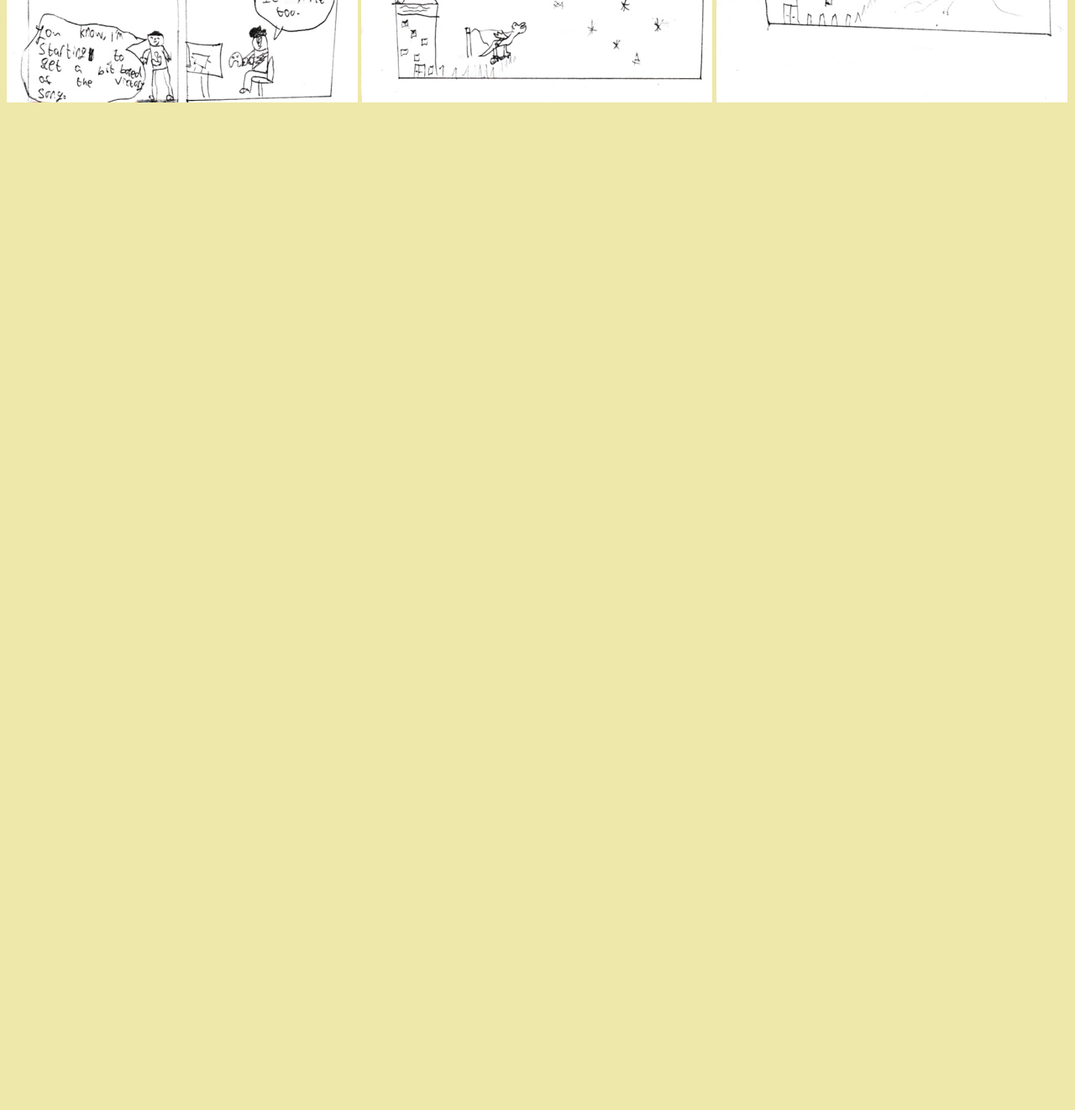
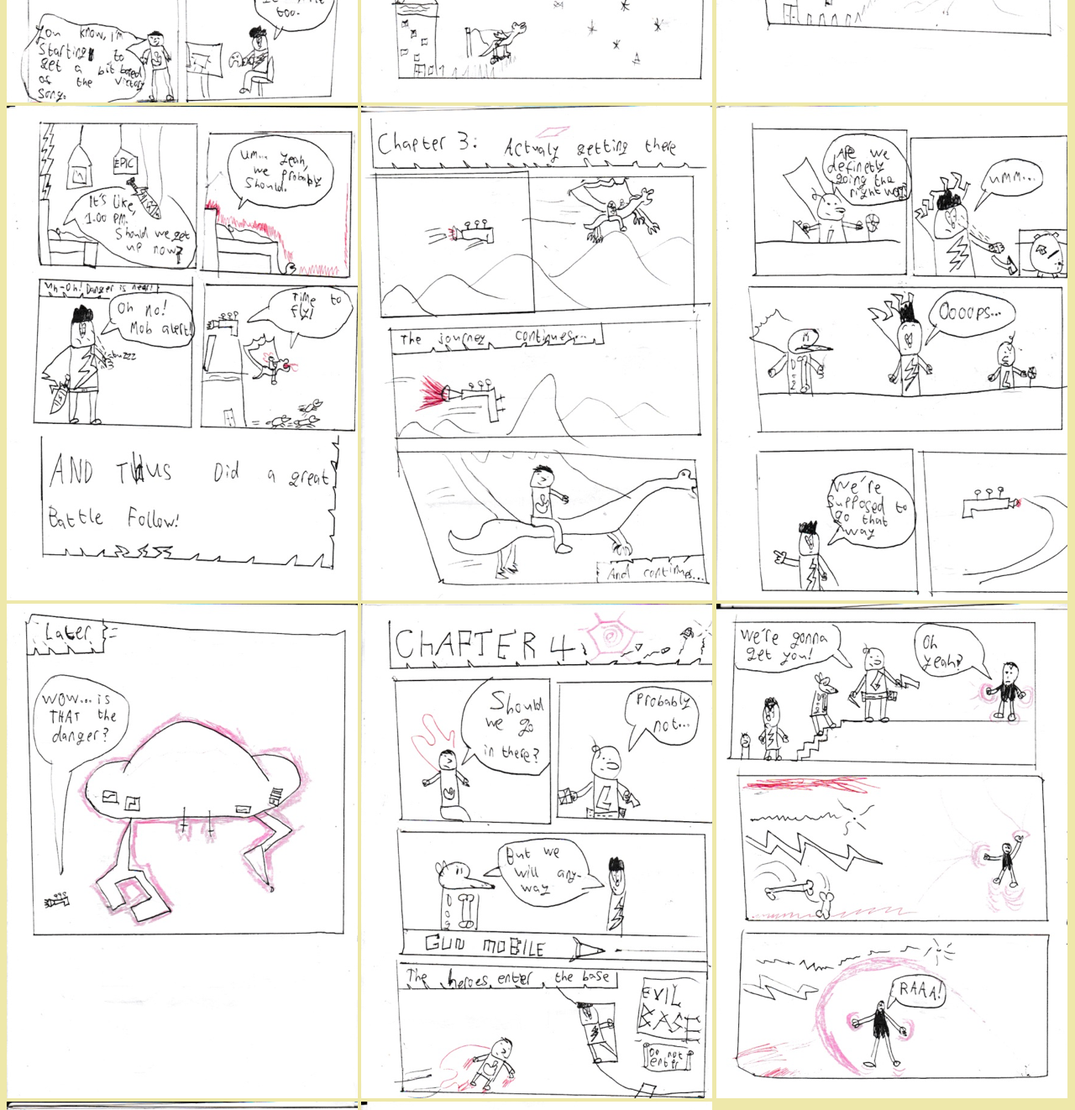
Before and after one commit to GrannyTurbo/speaker-comics, a plain HTML site: page attack-of-the-weird-purple-guy.html in a window 1280 px wide. Shown: the part 1280-2602 px from the top of the page at 84% size. Before the commit the page ends 1414 px from the top, so only its background shows below. Drawn offline with Linux system fonts and the light colour scheme.

Commit message:
Update attack-of-the-weird-purple-guy.html

```diff
--- a/attack-of-the-weird-purple-guy.html
+++ b/attack-of-the-weird-purple-guy.html
@@ -27,7 +27,14 @@
 			<img src="https://grannyturbo.github.io/speaker-comics/comics/attack-of-the%20weird-purple-guy/pages/page4.png" alt="page4">
 			<img src="https://grannyturbo.github.io/speaker-comics/comics/attack-of-the%20weird-purple-guy/pages/page5.png" alt="page5">
 			<img src="https://grannyturbo.github.io/speaker-comics/comics/attack-of-the%20weird-purple-guy/pages/page6.png" alt="page6">
-
+			<img src="https://grannyturbo.github.io/speaker-comics/comics/attack-of-the%20weird-purple-guy/pages/page7.png" alt="page7">
+			<img src="https://grannyturbo.github.io/speaker-comics/comics/attack-of-the%20weird-purple-guy/pages/page8.png" alt="page8">
+			<img src="https://grannyturbo.github.io/speaker-comics/comics/attack-of-the%20weird-purple-guy/pages/page9.png" alt="page9">
+			<img src="https://grannyturbo.github.io/speaker-comics/comics/attack-of-the%20weird-purple-guy/pages/page10.png" alt="page10">
+			<img src="https://grannyturbo.github.io/speaker-comics/comics/attack-of-the%20weird-purple-guy/pages/page11.png" alt="page11">
+			<img src="https://grannyturbo.github.io/speaker-comics/comics/attack-of-the%20weird-purple-guy/pages/page12.png" alt="page12">
+			<img src="https://grannyturbo.github.io/speaker-comics/comics/attack-of-the%20weird-purple-guy/pages/page13.png" alt="page13">
+			<img src="https://grannyturbo.github.io/speaker-comics/comics/attack-of-the%20weird-purple-guy/pages/page14.png" alt="page14">
 		</article>
 	  </main>
 	  <footer>
```
